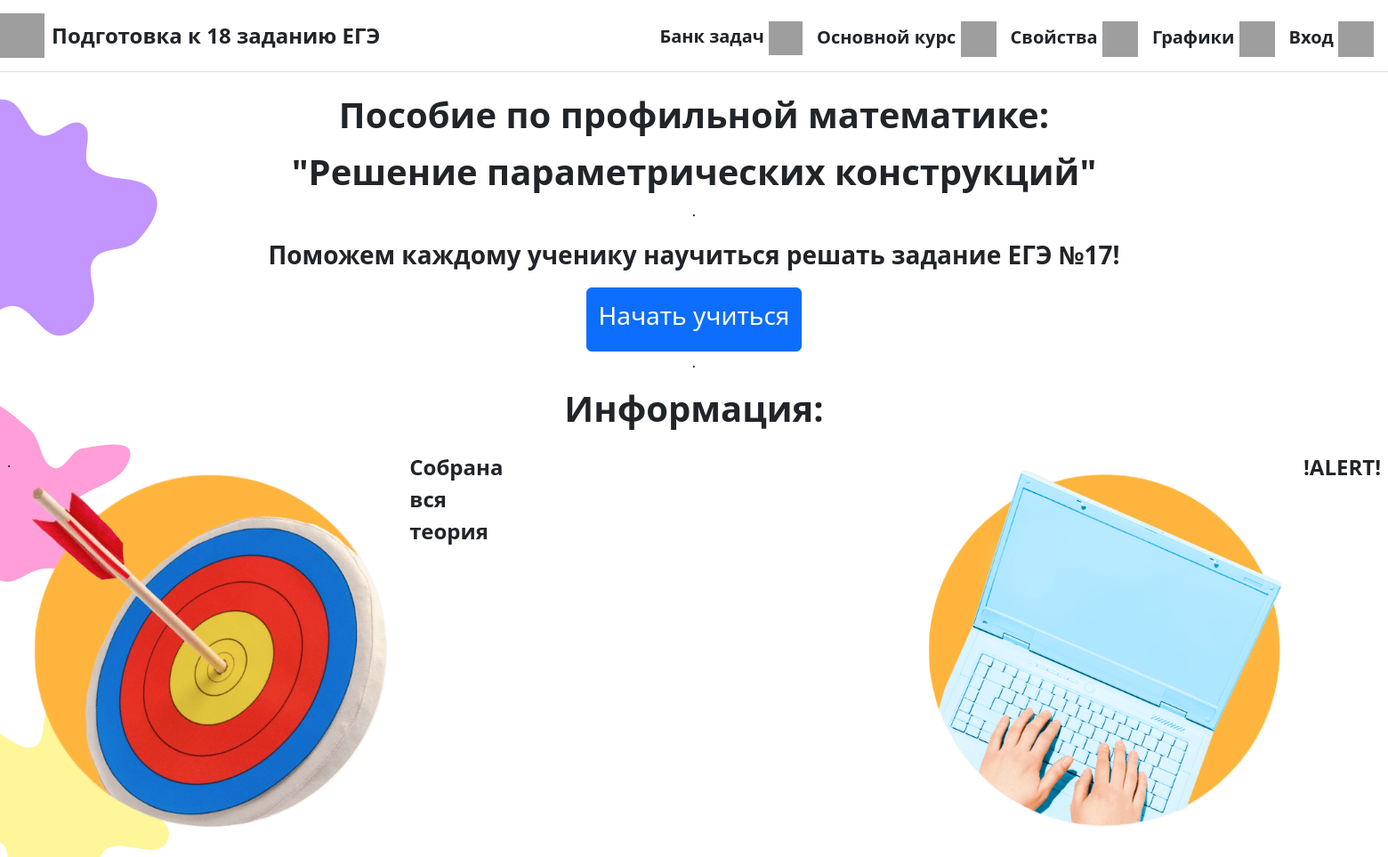
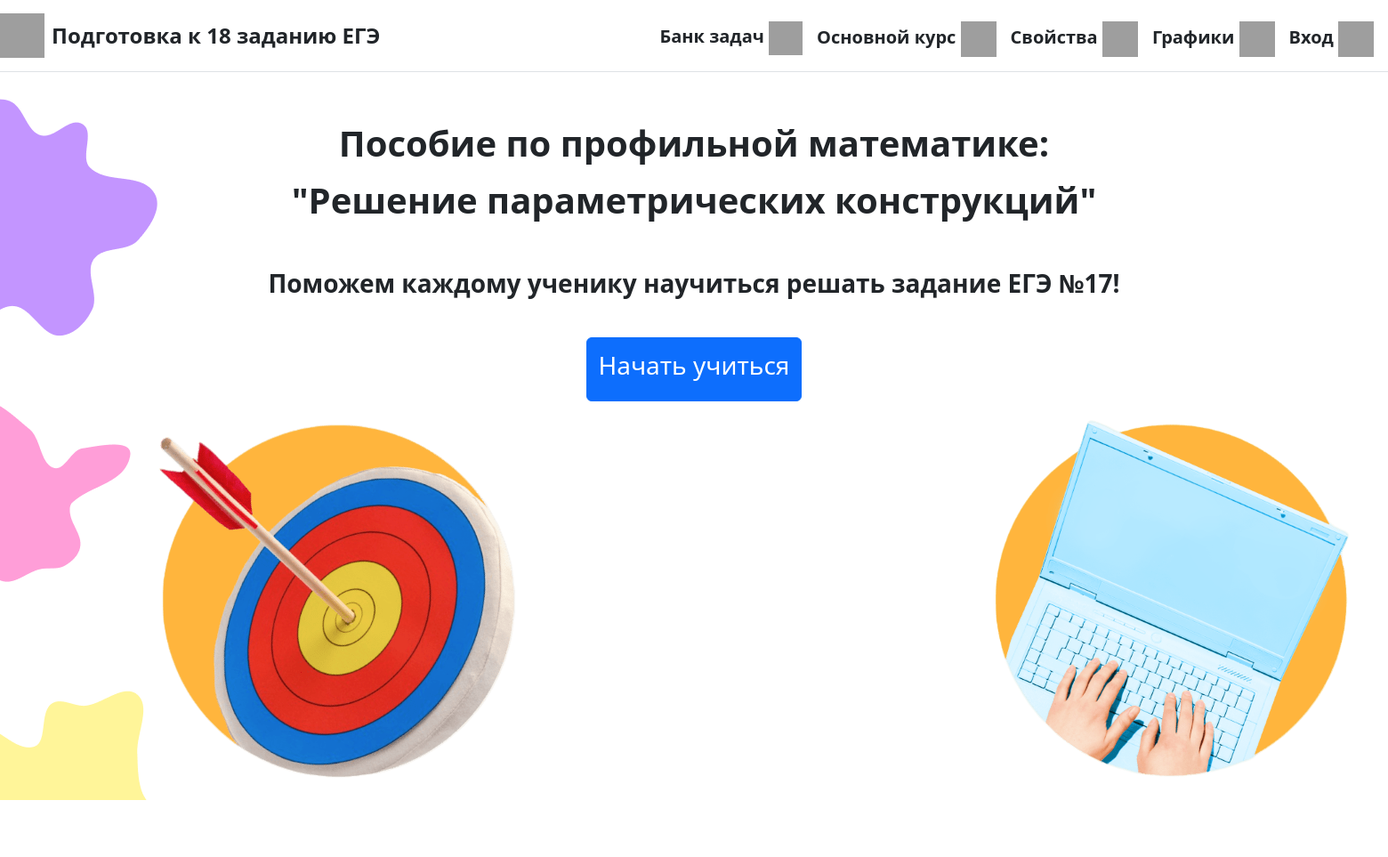
Before and after one commit to denrok15/django_first, a Django app: page / in a window 1560 px wide. Shown: the whole page at 89% size. After the commit the page ends 899 px from the top, so only its background shows below. Run offline with Django 4.2, Linux system fonts and the light colour scheme; grey boxes are pictures that could not be loaded.

Commit message:
add gitatributes and fix index.html

```diff
--- a/templates/index.html
+++ b/templates/index.html
@@ -4,25 +4,25 @@
     Решу ЕГЭ!
 {% endblock %}
 {% block content %}
+    <style>
+    .images {
+        position: relative;
+        left:10%
+    }
+     .images2 {
+        position: relative;
+        left:41%
+    }
+    </style>
     <body background="../users/static/6.png"></body>
     <div class="pricing-header p-0 pb-md-0 mx-auto text-center">
-        <h1 class="display-6 fw-bold p-2">Пособие по профильной математике:</h1>
+        <h1 class="display-6 fw-bold p-2 mt-5">Пособие по профильной математике:</h1>
         <h1 class="display-6 fw-bold">"Решение параметрических конструкций"</h1>
-        <p class="text - white">.</p>
-        <p class="fs-3 fw-bold ">Поможем каждому ученику научиться решать задание ЕГЭ №17!</p>
-        <a class="btn btn-primary " href="{% url 'test' %}" role="button"><h3
-                class="me-0.5 py-2 text-white text-decoration-none ">Начать учиться</h3></a>
-        <p class="text - white">.</p>
-        <p class="display-6 fw-bold">Информация:</p>
+        <p class="fs-3 fw-bold mt-5 ">Поможем каждому ученику научиться решать задание ЕГЭ №17!</p>
+        <a class="btn btn-primary mt-4 " href="{% url 'test' %}" role="button"><h3
+                class="me-0.5 py-2 text-white text-decoration-none">Начать учиться</h3></a>
     </div>
 
-    <div class="d-flex p-2 bd-highlight">
-        <p class="text - white">.</p>
-        <img src="{% static 'index.png' %}" alt="">
-        <p class="fs-4 fw-bold">Собрана вся теория</p>
-        <p class="text-white">gfdgdfgdfgdfgdfgdfgdfgdfgdfgdfdfsffdsпвпвапвапвапвап</p>
-        <img src="{% static 'index2.png' %}" alt="">
-        <p class="fs-4 fw-bold">!ALERT!</p>
-    </div>
-
+        <img class="images" src="{% static 'index.png' %}" alt="">
+        <img class = "images2" src="{% static 'index2.png' %}" alt="">
 {% endblock %}
--- a/templates/vvedenie.html
+++ b/templates/vvedenie.html
@@ -3,8 +3,8 @@
 Курс
 {% endblock %}
 {% block content %}
-<h1 class="text-center">Оглавление:</h1>
-<div class="p-4 container">
+<h1 class="text-center mt-4">Оглавление 📖</h1>
+<div class="p-4 container mt-4">
     <div class="row">
         <div class="col">
             <div class="card border-warning">
```
Also changed, not shown: .gitattributes.txt, db.sqlite3, media/avatars/photo_2025-05-06_01-52-10.jpg (added).
